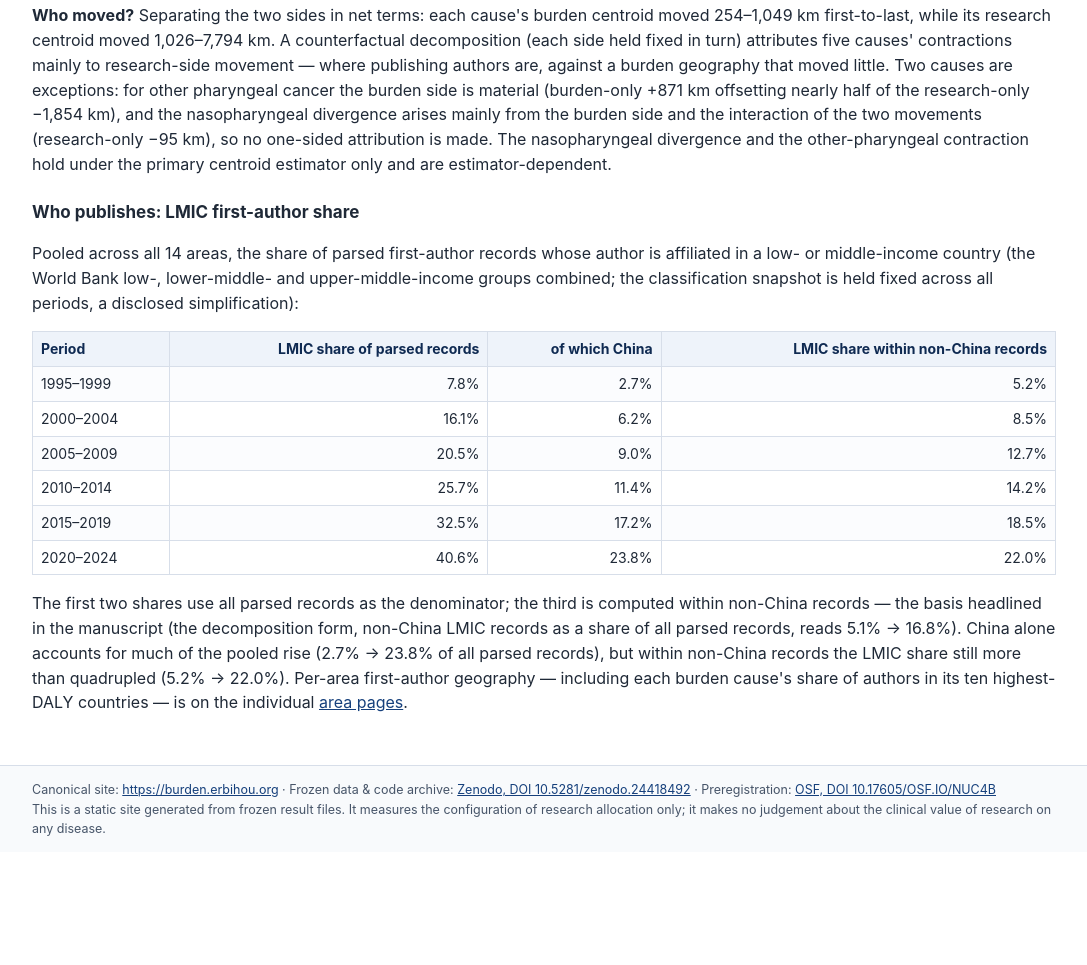
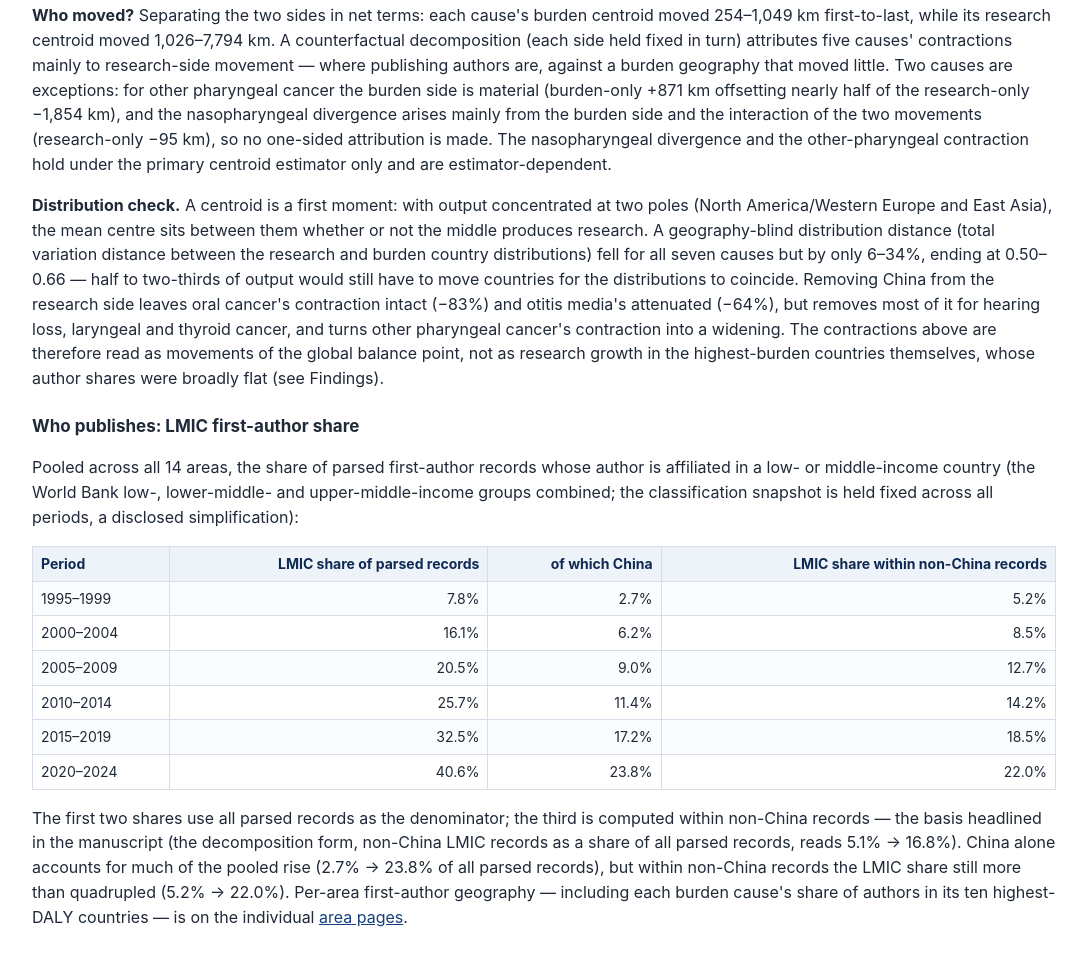
Before and after one commit to ent-burden-atlas/ent-burden-atlas, a plain HTML site: page geography.html in a window 1280 px wide. Shown: the part 889-1854 px from the top of the page, without its empty margins (96-1183 px from the left). Before the commit the page ends 1741 px from the top, so only its background shows below. Drawn offline with Linux system fonts and the light colour scheme.

Commit message:
Add distribution-distance and excluding-China checks to geography pages (manuscript v9 sensitivities xiii-xiv)

```diff
--- a/geography.html
+++ b/geography.html
@@ -61,6 +61,20 @@ one-sided attribution is made. The nasopharyngeal divergence and the
 other-pharyngeal contraction hold under the primary centroid estimator only
 and are estimator-dependent.</p>
 
+<p><b>Distribution check.</b> A centroid is a first moment: with output
+concentrated at two poles (North America/Western Europe and East Asia), the
+mean centre sits between them whether or not the middle produces research.
+A geography-blind distribution distance (total variation distance between
+the research and burden country distributions) fell for all seven causes
+but by only 6–34%, ending at 0.50–0.66 — half to two-thirds of output would
+still have to move countries for the distributions to coincide. Removing
+China from the research side leaves oral cancer's contraction intact
+(−83%) and otitis media's attenuated (−64%), but removes most of it for
+hearing loss, laryngeal and thyroid cancer, and turns other pharyngeal
+cancer's contraction into a widening. The contractions above are therefore
+read as movements of the global balance point, not as research growth in
+the highest-burden countries themselves, whose author shares were broadly
+flat (see Findings).</p>
 <h3>Who publishes: LMIC first-author share</h3>
 <p>Pooled across all 14 areas, the share of parsed first-author records
 whose author is affiliated in a low- or middle-income country (the World
```
Also changed, not shown: zh/geography.html (+8 -0 lines).
